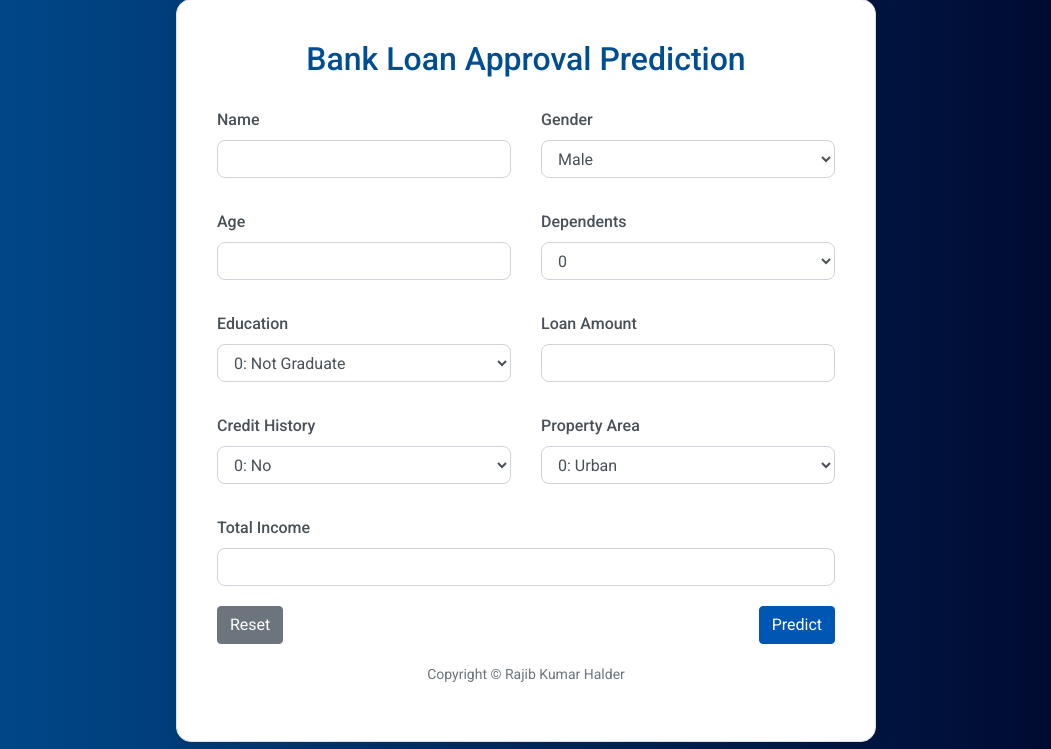
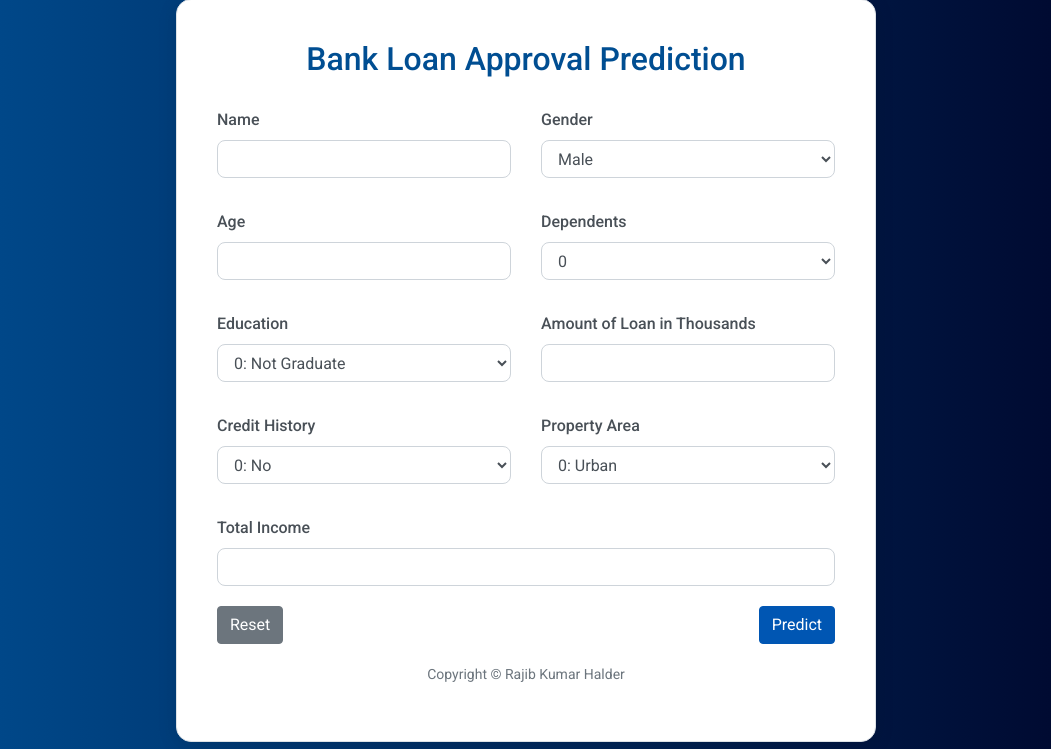
Before and after one commit to rajib1346/Bank_Loan_App_EXAI, a Flask app: page / in a window 1280 px wide. Shown: the part 51-800 px from the top of the page, without its empty margins (114-1165 px from the left). Run offline with Flask 3, Linux system fonts and the light colour scheme; parts of the project's set-up code (start-up, migrations or seed data) failed here and were passed over; some libraries are stand-ins or nearby versions.

Commit message:
Update index.html

```diff
--- a/templates/index.html
+++ b/templates/index.html
@@ -148,7 +148,7 @@
                         </div>
                         <div class="col-md-6">
                             <div class="form-group">
-                                <label for="LoanAmount">Loan Amount</label>
+                                <label for="LoanAmount">Amount of Loan in Thousands</label>
                                 <input type="number" step="0.01" class="form-control" name="LoanAmount" required>
                             </div>
                         </div>
```
